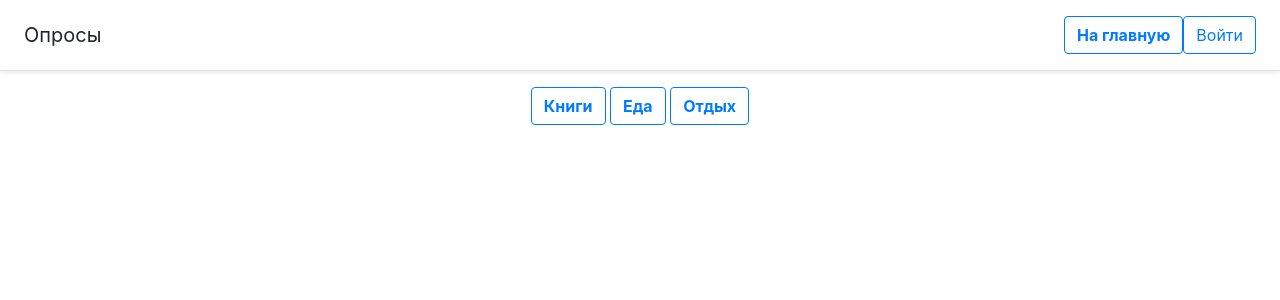
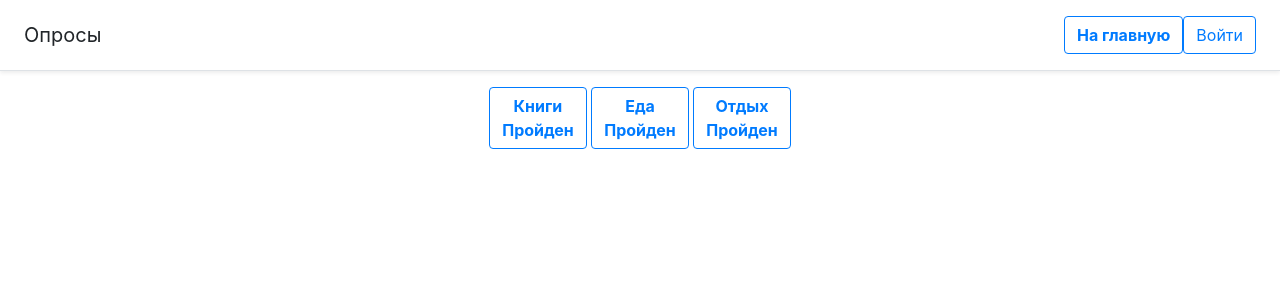
Before and after one commit to Ganibalishe/djpolls, a Django app: page /polls/ in a window 1280 px wide. Shown: the top 300 px of the page. Run offline with Django 3.2, Linux system fonts and the light colour scheme; data comes from the database, SQL or seed files in the repository; some libraries are stand-ins or nearby versions.

Commit message:
Добавление на главную страничку отметку о пройденом опросе

```diff
--- a/polls/templates/polls/index.html
+++ b/polls/templates/polls/index.html
@@ -10,8 +10,11 @@
 {% if all_polls %}
 
     {% for poll in all_polls %}
-
-        <a class="btn btn-outline-primary" href="{% url 'polls:detail' poll.id %}"><b>{{poll.poll_title}}</b></a>
+        {% if user_name in poll.users %}
+            <a class="btn btn-outline-primary" href="{% url 'polls:detail' poll.id %}"><b>{{poll.poll_title}}<br>Пройден</b></a>
+        {% else %}
+            <a class="btn btn-outline-primary" href="{% url 'polls:detail' poll.id %}"><b>{{poll.poll_title}}</b></a>
+        {% endif %}
 
     {% endfor %}
 
```
